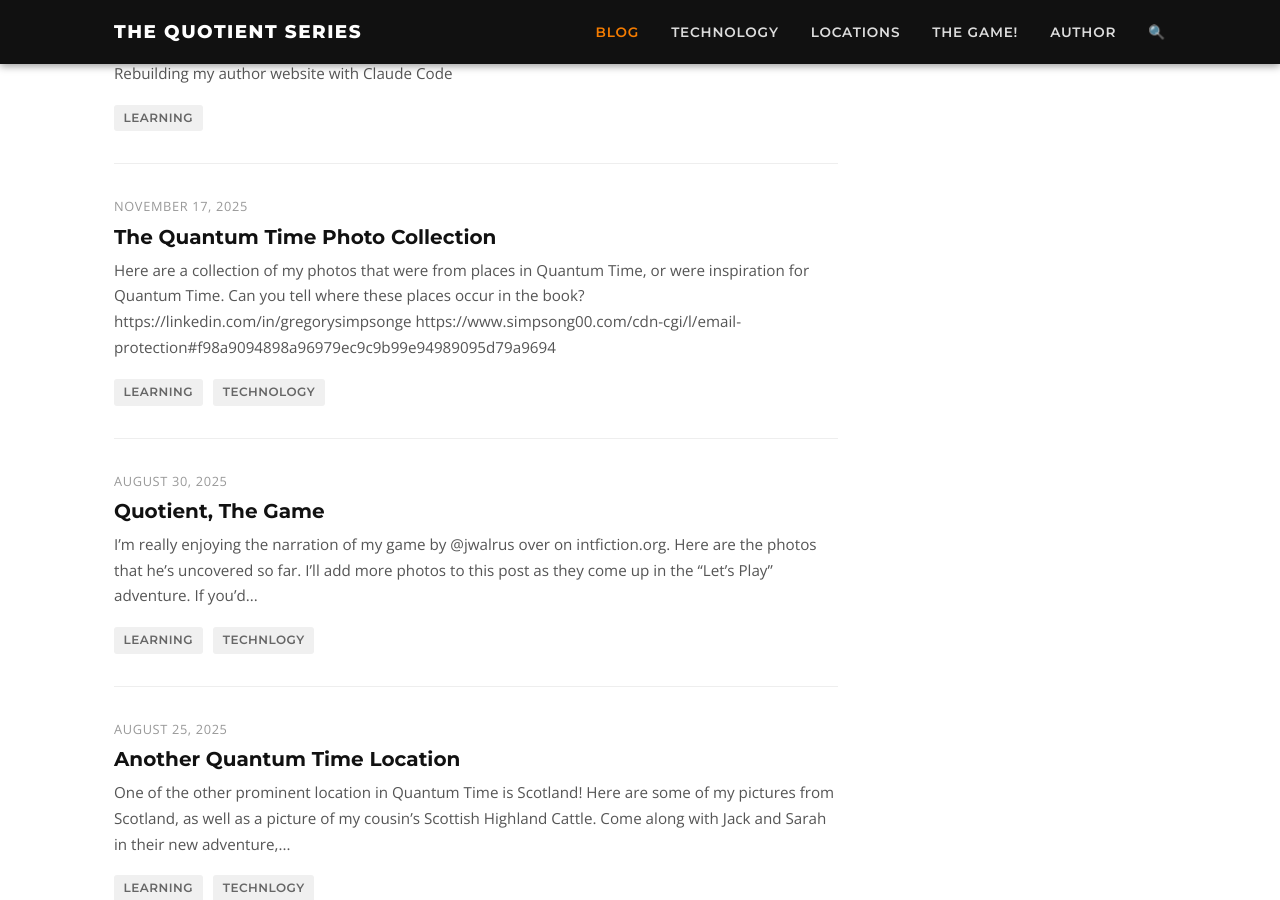
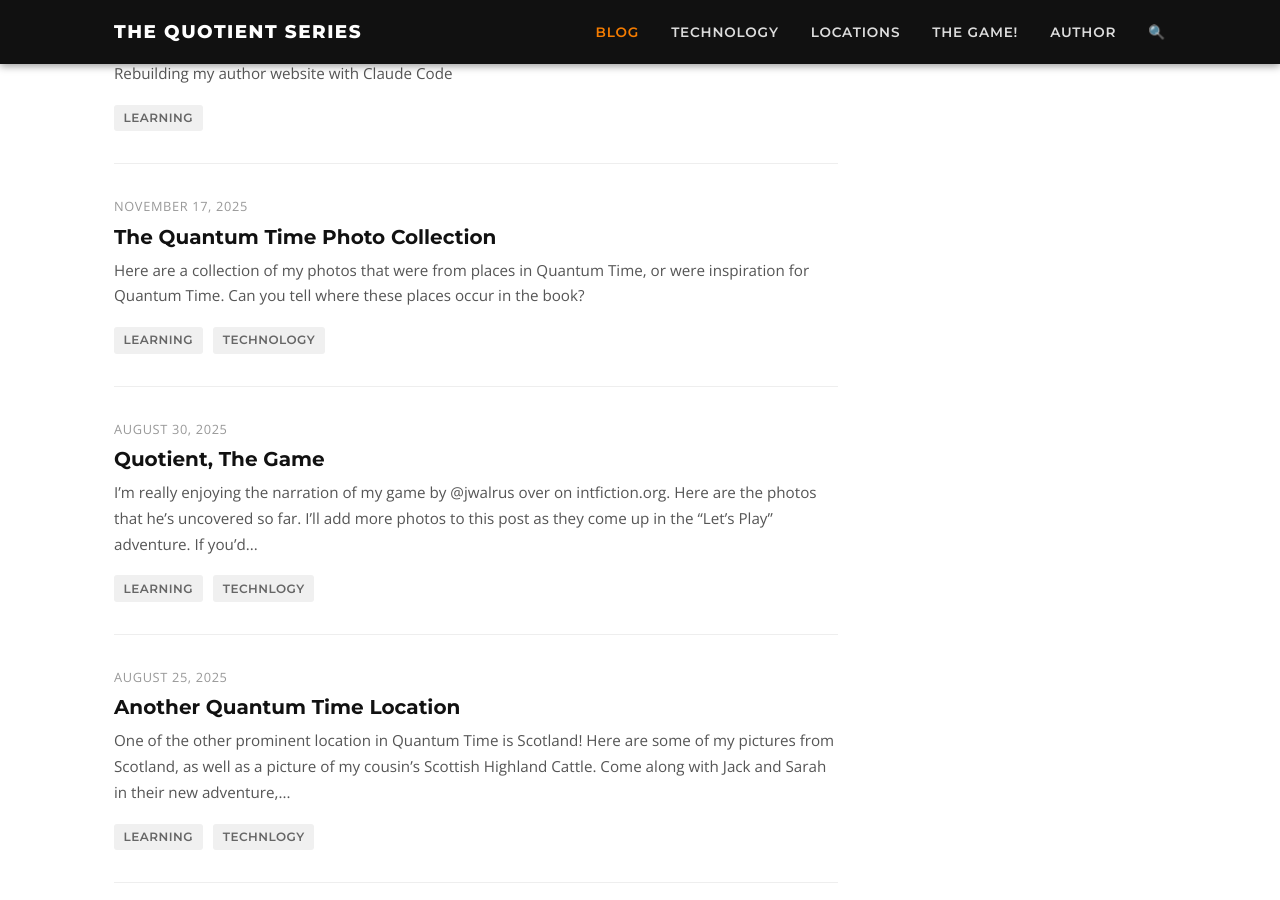
Before and after one commit to simpsong00/simpsong00.github.io, a Jekyll site: the page built from blog/index.html, in a window 1280 px wide and 900 px high, scrolled down 931 px. Built offline with Jekyll 4.4.1, drawn with Linux system fonts in a browser that asks for light colours; the list of posts is cut into pages by our own code; some of the changed lines change nothing that is shown.

Commit message:
Remove personal links from the photo collection post
Removed LinkedIn and personal website links from the post.

```diff
--- a/_posts/2025-11-17-the-quantum-time-photo-collection.md
+++ b/_posts/2025-11-17-the-quantum-time-photo-collection.md
@@ -63,8 +63,3 @@ Here are a collection of my photos that were from places in Quantum Time, or wer
 [![](/weebly/israel-2011-1802jpeg.jpeg)](/weebly/israel-2011-1802jpeg.jpeg)
 [![](/weebly/michaelmas-oxford-235jpeg.jpeg)](/weebly/michaelmas-oxford-235jpeg.jpeg)
 [![](/weebly/old-iphone-177jpeg.jpeg)](/weebly/old-iphone-177jpeg.jpeg)
-
-[https://linkedin.com/in/gregorysimpsonge](https://linkedin.com/in/gregorysimpsonge)
-[https://www.simpsong00.com/cdn-cgi/l/email-protection#f98a9094898a96979ec9c9b99e94989095d79a9694](https://www.simpsong00.com/cdn-cgi/l/email-protection#f98a9094898a96979ec9c9b99e94989095d79a9694)
-
-[![Picture](/weebly/e1079635-2jpg-62.jpg)](https://sites.google.com/view/simpsong00-scavenger/home)
```
